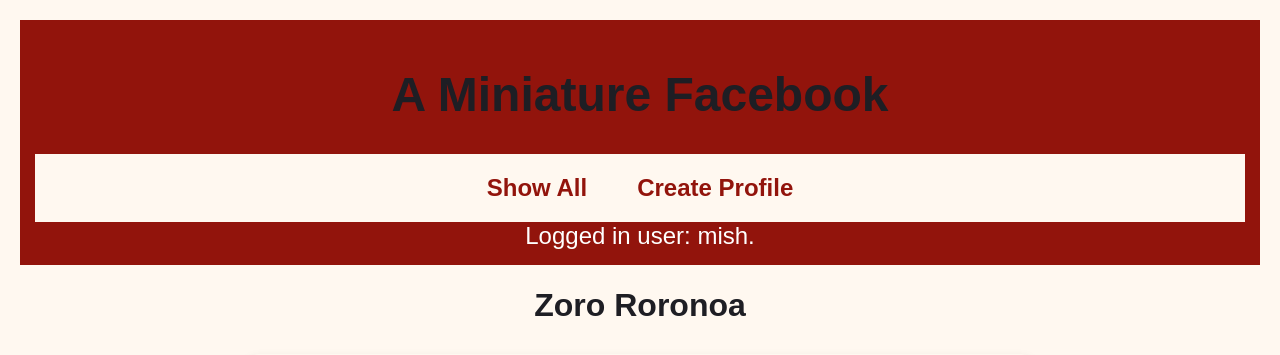
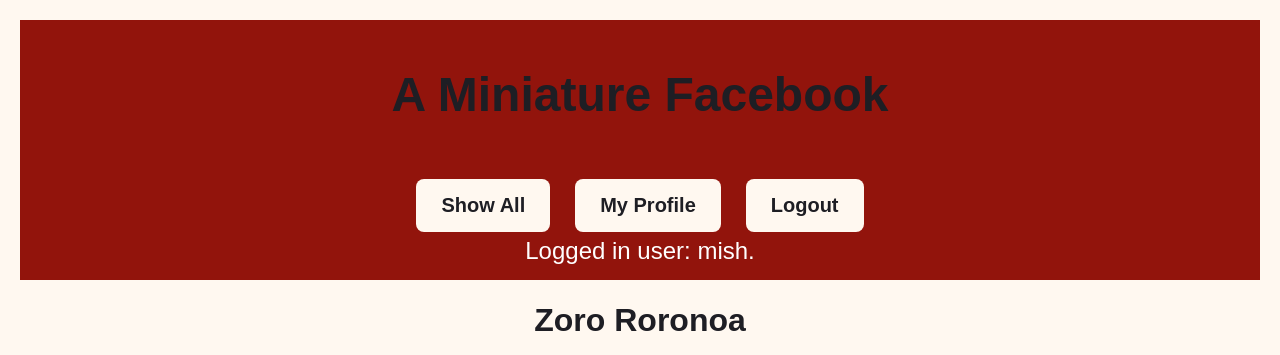
Before and after one commit to milozg/time-capsule-webapp, a Django app: page /mini_fb/profile/2 in a window 1280 px wide. Shown: the top 355 px of the page. Run offline with Django 5.2, Linux system fonts and the light colour scheme; a user stored in the database is signed in; data comes from the database, SQL or seed files in the repository; both versions use the stored data as it was after the commit.

Commit message:
finished task 2 functionallity, also added a new url and view to handle the request to go to the page of the currently logged in user. This way I could link to the current users page from base.html, and also make code less robust since we do this a lot.

```diff
--- a/mini_fb/templates/mini_fb/base.html
+++ b/mini_fb/templates/mini_fb/base.html
@@ -12,8 +12,19 @@
             <h1>A Miniature Facebook</h1>
             <nav>
                 <ul>
-                    <li><a href="{% url 'show_all_profiles' %}">Show All</a></li>
-                    <li><a href="{% url 'create_profile' %}">Create Profile</a></li>
+                    <li><a href="{% url 'show_all_profiles' %}" class="nav-btn">Show All</a></li>
+                    <!-- <li><a href="{% url 'create_profile' %}" class="nav-btn">Create Profile</a></li> -->
+                    {% if request.user.is_authenticated %}
+                        <li><a href="{% url 'show_my_profile' %}" class="nav-btn">My Profile</a></li>
+                        <li>
+                            <form action="{% url 'logout' %}" method="POST" class="logout-form">
+                                {% csrf_token %}
+                                <input type="submit" value="Logout" class="nav-btn">
+                            </form>
+                        </li>
+                    {% else %}
+                        <li><a href="{% url 'login' %}" class="nav-btn">Log in</a></li>
+                    {% endif %}
                 </ul>
             </nav>
             {% if request.user.is_authenticated %}
--- a/mini_fb/templates/mini_fb/create_status_form.html
+++ b/mini_fb/templates/mini_fb/create_status_form.html
@@ -3,7 +3,7 @@
 {% extends 'mini_fb/base.html' %}
 
 {% block content %}
-    <h1>Create a new status about {{profile.first_name}}</h1>
+    <h1>Create a New Status Message</h1>
     <form method = 'POST' enctype="multipart/form-data">
         {% csrf_token %}
         <table>
@@ -14,7 +14,7 @@
         </div>
         <input type="submit" name="submit" value="Submit" class="btn">
     </form>
-    <form action="{% url 'show_profile' profile.pk%}">
+    <form action="{% url 'show_my_profile' %}">
         <input type="submit" value="Cancel" class="btn">
     </form>
 {% endblock %}
--- a/mini_fb/templates/mini_fb/delete_status_form.html
+++ b/mini_fb/templates/mini_fb/delete_status_form.html
@@ -12,7 +12,7 @@
         <input type="submit" value="Delete" class="btn">
     </form>
 
-    <form action="{% url 'show_profile' status.profile.pk %}" method="GET">
+    <form action="{% url 'show_my_profile' %}" method="GET">
         <input type="submit" value="Cancel" class="btn">
     </form>
 {% endblock %}
--- a/mini_fb/templates/mini_fb/friend_suggestions.html
+++ b/mini_fb/templates/mini_fb/friend_suggestions.html
@@ -28,14 +28,14 @@
                     <img src="{{p.image_url}}" alt="" class="profile-img">
                 </td>
                 <td>
-                    <a href="{% url 'add_friend' profile.pk p.pk%}" class="btn">
+                    <a href="{% url 'add_friend' p.pk%}" class="btn">
                         Add Friend
                     </a>
                 </td>
             </tr>
         {% endfor %}
     </table>
-    <a href="{% url 'show_profile' profile.pk%}" class="btn">
+    <a href="{% url 'show_my_profile' %}" class="btn">
         Back to {{profile.first_name}}'s Page
     </a>
 {% endblock %}
--- a/mini_fb/templates/mini_fb/login.html
+++ b/mini_fb/templates/mini_fb/login.html
@@ -1,4 +1,4 @@
-<!-- mini_fb/templates/base.html
+<!-- mini_fb/templates/login.html
     display the login form
 -->
 {% extends 'mini_fb/base.html' %}
@@ -10,5 +10,6 @@
     {% csrf_token %}
     {{form}}
     <input type="submit" value="Login">
+    <input type="hidden" name="next" value="{% url 'show_all_profiles' %}">
 </form>
 {% endblock %}
--- a/mini_fb/templates/mini_fb/news_feed.html
+++ b/mini_fb/templates/mini_fb/news_feed.html
@@ -7,7 +7,7 @@
 {% block content %}
     <div class="status-container">
         <h1>News Feed</h1>
-        <a href="{% url 'show_profile' profile.pk%}" class="btn"> Back to Profile</a><br>
+        <a href="{% url 'show_my_profile' %}" class="btn"> Back to Profile</a><br>
         {% for msg in profile.get_news_feed %}
             <div class="status-message">
                 <div class="status-content">
--- a/mini_fb/templates/mini_fb/show_profile.html
+++ b/mini_fb/templates/mini_fb/show_profile.html
@@ -20,8 +20,8 @@
                 Email: {{profile.email}}
             </p>
             {% if request.user == profile.user %}
-                <a href="{% url 'update_profile' profile.pk %}" class="btn">Update Profile</a>
-                <a href="{% url 'news_feed' profile.pk %}" class="btn">Your News Feed</a>
+                <a href="{% url 'update_profile' %}" class="btn">Update Profile</a>
+                <a href="{% url 'news_feed' %}" class="btn">Your News Feed</a>
             {% endif %}
         </div>
     </div>
@@ -50,7 +50,7 @@
         {% endfor %}
         <h3>
             {% if request.user == profile.user %}
-                <a href="{% url 'create_status' profile.pk %}" class="btn">Create a new Status Message</a>
+                <a href="{% url 'create_status' %}" class="btn">Create a new Status Message</a>
             {% endif %}
         </h3>
     </div>
@@ -67,7 +67,7 @@
         {% endfor %}
     </div>
     {% if request.user == profile.user %}
-        <a href="{% url 'friend_suggestions' profile.pk %}" class="btn">
+        <a href="{% url 'friend_suggestions' %}" class="btn">
             Friend Suggestions
         </a>
     {% endif %}
--- a/mini_fb/templates/mini_fb/update_profile_form.html
+++ b/mini_fb/templates/mini_fb/update_profile_form.html
@@ -6,14 +6,14 @@
 
 {% block content %}
     <h1>Update this Profile</h1>
-    <form action="{% url 'update_profile' profile.pk %}" method = 'POST'>
+    <form action="{% url 'update_profile' %}" method = 'POST'>
         {% csrf_token %}
         <table>
             {{form.as_table}}
         </table>
         <input type="submit" name="submit", value="Update" class="btn">
     </form>
-    <form action="{% url 'show_profile' profile.pk%}">
+    <form action="{% url 'show_my_profile' %}">
         <input type="submit" value="Cancel" class="btn">
     </form>
 {% endblock %}
--- a/mini_fb/templates/mini_fb/update_status_form.html
+++ b/mini_fb/templates/mini_fb/update_status_form.html
@@ -14,7 +14,7 @@
         </table>
         <input type="submit" name="submit", value="Update" class="btn">
     </form>
-    <form action="{% url 'show_profile' status.profile.pk%}">
+    <form action="{% url 'show_my_profile' %}">
         <input type="submit" value="Cancel" class="btn">
     </form>
 {% endblock %}
--- a/mini_fb/urls.py
+++ b/mini_fb/urls.py
@@ -6,15 +6,16 @@
 
 urlpatterns = [
     path('', ShowAllProfilesView.as_view(), name = "show_all_profiles"),
+    path('my_profile', ShowMyProfileView.as_view(), name = "show_my_profile"),
     path('profile/<int:pk>', ShowProfilePageView.as_view(), name = "show_profile"),
+    path('profile/create_status', CreateStatusMessageView.as_view(), name="create_status"),
+    path('profile/update', UpdateProfileView.as_view(), name="update_profile"),
+    path('profile/add_friend/<int:other_pk>', CreateFriendView.as_view(), name="add_friend"),
+    path('profile/friend_suggestions', ShowFriendSuggestionsView.as_view(), name="friend_suggestions"),
+    path('profile/news_feed', ShowNewsFeedView.as_view(), name="news_feed"),
     path('create_profile', CreateProfileView.as_view(), name="create_profile"),
-    path('profile/<int:pk>/create_status', CreateStatusMessageView.as_view(), name="create_status"),
-    path('profile/<int:pk>/update', UpdateProfileView.as_view(), name="update_profile"),
     path('status/<int:pk>/delete', DeleteStatusMessageView.as_view(), name="delete_status"),
     path('status/<int:pk>/update', UpdateStatusMessageView.as_view(), name="update_status"),
-    path('profile/<int:pk>/add_friend/<int:other_pk>', CreateFriendView.as_view(), name="add_friend"),
-    path('profile/<int:pk>/friend_suggestions', ShowFriendSuggestionsView.as_view(), name="friend_suggestions"),
-    path('profile/<int:pk>/news_feed', ShowNewsFeedView.as_view(), name="news_feed"),
     path('login/', auth_views.LoginView.as_view(template_name='mini_fb/login.html'), name='login'),
-	path('logout/', auth_views.LogoutView.as_view(next_page='show_all_profiles'), name='logout'),
+	path('logout/', auth_views.LogoutView.as_view(template_name='mini_fb/logged_out.html'), name='logout'),
 ]
--- a/mini_fb/views.py
+++ b/mini_fb/views.py
@@ -15,6 +15,20 @@
     def get_login_url(self):
         '''return the login url'''
         return reverse('login')
+
+class ShowMyProfileView(View):
+    '''Find the current users profile to redirect to a show profile page view.'''
+    model = Profile
+
+    def get_object(self):
+        return Profile.objects.get(user=self.request.user)
+
+    def dispatch(self, request, *args, **kwargs):
+        '''redirect to show the profile of the currently logged in user.'''
+
+        profile1 = self.get_object()
+
+        return redirect(reverse('show_profile', kwargs={'pk' : profile1.pk}))
 
 class ShowAllProfilesView(ListView):
     '''Define a view class to show all Profiles'''
@@ -40,25 +54,25 @@
     form_class = CreateStatusMessageForm
     template_name = "mini_fb/create_status_form.html"
 
+    def get_object(self):
+        return Profile.objects.get(user=self.request.user)
+
     def get_success_url(self):
         '''Provide a URL to redirect to after creating a new status message'''
-        pk = self.kwargs['pk']
+        pk = self.get_object().pk
         return reverse('show_profile', kwargs={'pk' : pk})
 
     def get_context_data(self):
         '''Return the dictionary of context variables for use in the template'''
         context = super().get_context_data()
-        pk = self.kwargs['pk']
-        profile = Profile.objects.get(pk=pk)
+        profile = self.get_object()
         context['profile'] = profile
         return context
-
 
     def form_valid(self, form):
         '''Handle the form submission and save the new object to the Django database.'''
 
-        pk = self.kwargs['pk']
-        profile = Profile.objects.get(pk=pk)
+        profile = self.get_object()
         form.instance.profile = profile
 
         # print(f'CreateSMView: form.cleaned_data={form.cleaned_data}')
@@ -84,6 +98,9 @@
     model = Profile
     form_class = UpdateProfileForm
     template_name = "mini_fb/update_profile_form.html"
+
+    def get_object(self):
+        return Profile.objects.get(user=self.request.user)
 
 class DeleteStatusMessageView(MyLoginRequiredMixin, DeleteView):
     '''View class to delete a status message on a profile'''
@@ -111,10 +128,13 @@
     '''View class to handle the creation of a new friend relationship between two profiles.'''
     model = Profile
 
+    def get_object(self):
+        return Profile.objects.get(user=self.request.user)
+
     def dispatch(self, request, *args, **kwargs):
         '''Call the profile1 add friend method.'''
 
-        profile1 = Profile.objects.get(pk=kwargs['pk'])
+        profile1 = self.get_object()
         profile2 = Profile.objects.get(pk=kwargs['other_pk'])
         profile1.add_friend(profile2)
 
@@ -127,8 +147,14 @@
     template_name = 'mini_fb/friend_suggestions.html'
     context_object_name = 'profile'
 
+    def get_object(self):
+        return Profile.objects.get(user=self.request.user)
+
 class ShowNewsFeedView(MyLoginRequiredMixin, DetailView):
     '''View class to handle the request to see the news feed of a profile'''
     model = Profile
     template_name = 'mini_fb/news_feed.html'
     context_object_name = 'profile'
+
+    def get_object(self):
+        return Profile.objects.get(user=self.request.user)
--- a/static/mini_fb.css
+++ b/static/mini_fb.css
@@ -47,9 +47,8 @@
     display: flex;
     justify-content: center;
     align-items: center;
-    gap: 20px;
-    background-color: #fff8f0;
-    padding: 10px 0;
+    gap: 25px;
+    padding: 5px 0;
 }
 
 nav ul li {
@@ -60,14 +59,41 @@
     color: #fff8f0;
     text-decoration: none;
     font-weight: bold;
-    padding: 10px 15px;
     display: block;
+    padding: 15px 20px;
 }
 
 nav ul li a:hover {
     background-color: rgba(255, 255, 255, 0.2);
     border-radius: 5px;
 }
+
+.logout-form {
+    display: inline;
+}
+
+.nav-btn {
+    display: inline-block;
+    padding: 15px 25px;
+    font-size: 20px;
+    font-weight: bold;
+    color: #1e1e24;
+    background-color: #fff8f0;
+    border: none;
+    border-radius: 8px;
+    text-align: center;
+    text-decoration: none;
+    cursor: pointer;
+    transition: background-color 0.3s ease;
+    margin: 20px auto 0;
+    display: block;
+    width: fit-content;
+}
+
+.nav-btn:hover {
+    background-color: #d9c3a8;
+}
+
 
 /* Table styles */
 table {
```
Also changed, not shown: mini_fb/templates/mini_fb/logged_out.html (added, +9 -0 lines), db.sqlite3.
